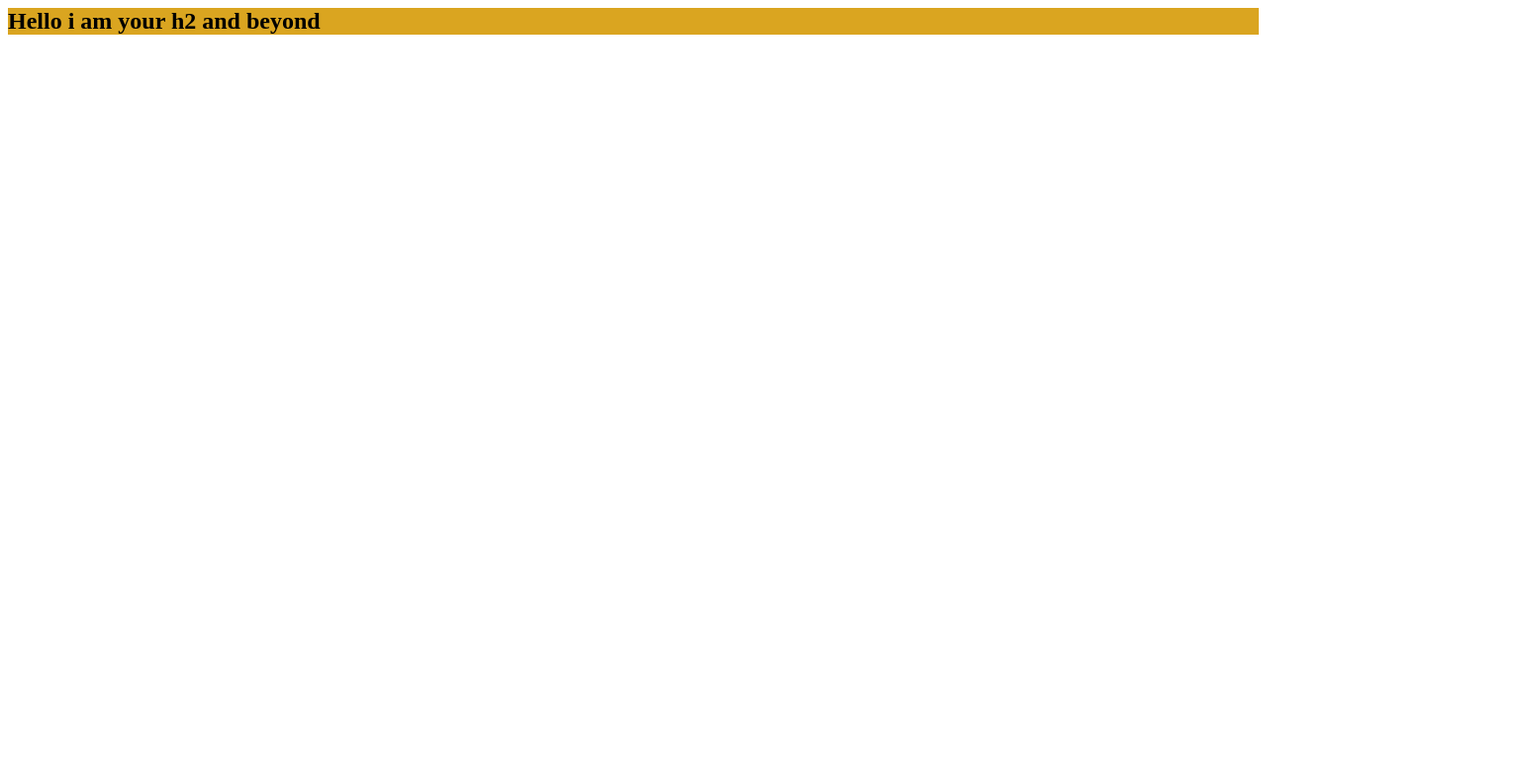
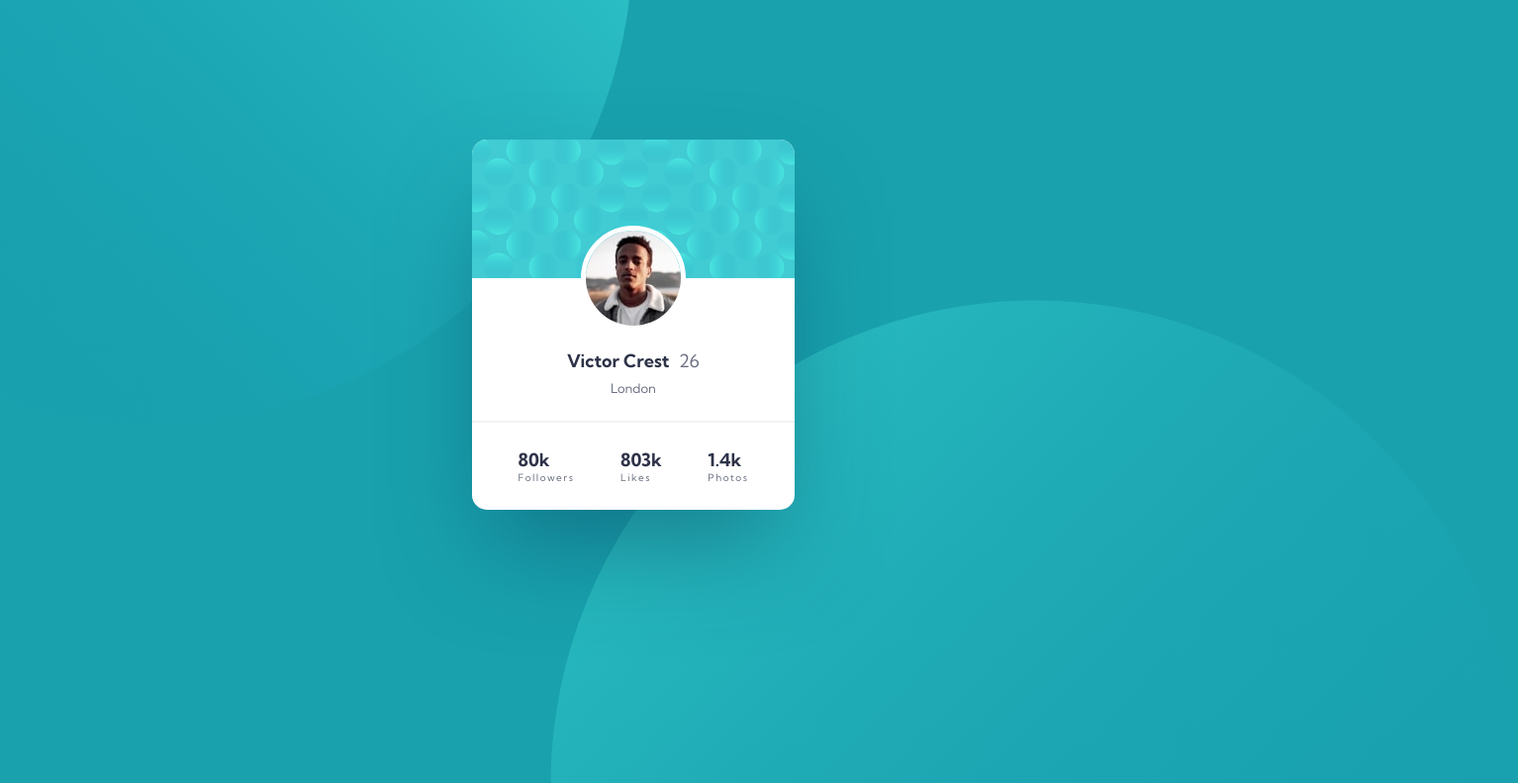
Before and after one commit to KjetilHHauger/profile-card-component, a plain HTML site: page index.html in a window 1280 px wide. Shown: the part 72-863 px from the top of the page at 99% size, 1534 px wide, since content can reach past the window. Before the commit the page ends 800 px from the top, so only its background shows below. Drawn offline with Linux system fonts and the light colour scheme.

Commit message:
Made my own version of this project

```diff
--- /dev/null
+++ b/Hesh/css/styles.css
@@ -0,0 +1,135 @@
+:root {
+    --primary: #19A1AE;
+    --secondary: #2E3349;
+    --tertiary: #6B7082;
+}
+
+* {
+    box-sizing: border-box;
+}
+
+body {
+    font-family: 'Kumbh Sans', sans-serif;
+    display: flex;
+    align-items: center;
+    justify-content: center;
+    min-height: 100vh;
+    background-color: var(--primary);
+    position: relative;
+    margin: 0;
+}
+
+.card {
+    width: 326px;
+    height: 374px;
+    background-color: #FFF;
+    border-radius: 15px;
+    box-shadow: 0 50px 100px -20px rgb(8 70 94 / 50%);
+    display: flex;
+    flex-direction: column;
+    position: relative;
+    z-index: 10;
+}
+
+.header {
+    background-image: url("../assets/images/bg-pattern-card.svg");
+    height: 140px;
+    background-repeat: no-repeat;
+    border-top-left-radius: 15px;
+    border-top-right-radius: 15px;
+}
+
+.user-image {
+    display: flex;
+    justify-content: center;
+    align-items: center;
+    position: relative;
+}
+
+.user-image img {
+    width: 96px;
+    height: 96px;
+    border-radius: 50%;
+    border: 5px solid #FFF;
+    bottom: 48px;
+    position: absolute;
+}
+
+.user {
+    position: relative;
+    bottom: 48px;
+    display: flex;
+    flex-direction: column;
+    align-items: center;
+    margin-top: 1.5rem;
+}
+
+.card-body {
+    flex-grow: 1;
+    border-bottom: 1px solid #E8E9EC;
+    height: 148px;
+}
+
+.user-details {
+    margin-bottom: .5rem;
+}
+
+.user-details .name {
+    color: var(--secondary);
+    font-weight: bold;
+    font-size: 18px;
+}
+
+.user-details .age {
+    color: var(--tertiary);
+    font-weight: normal;
+    font-size: 18px;
+}
+
+.user .location {
+    font-weight: normal;
+    font-size: 14px;
+    color: var(--tertiary);
+}
+
+.footer {
+    min-height: 88px;
+    display: flex;
+    align-items: center;
+    gap: 38px;
+    justify-content: center;
+}
+
+.footer-item {
+    display: flex;
+    flex-direction: column;
+    text-align: center;
+}
+
+.item-title {
+    font-size: 18px;
+    color: var(--secondary);
+    font-weight: bold;
+    margin-bottom: 5px;
+}
+
+.item-content {
+    font-size: 10px;
+    color: var(--tertiary);
+    font-weight: normal;
+    letter-spacing: 1.5px;
+}
+
+.top-circle, .bottom-circle {
+    position: absolute;
+}
+
+.top-circle {
+    top: 0;
+    left: 0;
+}
+
+.bottom-circle {
+    bottom: 0;
+    right: 0;
+}
--- a/css/styles.css
+++ b/css/styles.css
@@ -1,13 +1,111 @@
-* {
-    box-sizing: border-box;
+:root {
+    --primary: #19A1AE;
+    --secondary: #2E3349;
+    --tertiary: #6B7082;
 }
 
-h1 {
-    background-color: black;
-    color: yellow;
+body {
+    background-color: var(--primary);
+    font-family: 'Kumbh Sans', sans-serif;
+    display: flex;
+    justify-content: center;
+    align-items: center;
+    height: 100vh;
+    margin: 0;
 }
 
-h2 {
-    background-color: goldenrod;
-    color: black;
+.card {
+    display: flex;
+    flex-direction: column;
+    width: 326px;
+    height: 374px;
+    background-color: #fff;
+    border-radius: 15px;
+    box-shadow: 0 50px 100px -20px rgb(8 70 94 / 50%);
+    z-index: 10;
+    position: absolute;
 }
+
+.header {
+    height: 140px;
+    background-image: url(../assets/images/bg-pattern-card.svg);
+    /* background-repeat: no-repeat; */
+    border-top-left-radius: 15px;
+    border-top-right-radius: 15px;
+}
+
+.userImage {
+    display: flex;
+    justify-content: center;
+    align-items: center;
+    position: relative;
+}
+
+.userImage img {
+    height: 96px;
+    width: 96px;
+    border-radius: 50%;
+    border: 5px solid #fff;
+    position: absolute;
+}
+
+.name {
+    display: flex;
+    font-size: 18px;
+    font-weight: bold;
+    color: var(--secondary);
+    margin-top: 72px;
+    justify-content: center;
+}
+
+.age {
+    display: flex;
+    font-size: 18px;
+    font-weight: normal;
+    color: var(--tertiary);
+    margin-left: 9.5px;
+}
+
+.location {
+    display: flex;
+    font-size: 13px;
+    font-weight: normal;
+    color: var(--tertiary);
+    justify-content: center;
+    margin-top: 8px;
+    margin-bottom: 25px;
+}
+
+.footer {
+    display: flex;
+    height: 88px;
+    border-top: 2px solid #97979720;
+    align-items: center;
+    justify-content: center;
+    justify-content: space-evenly;
+}
+
+.footerTitle {
+    font-size: 18px;
+    font-weight: bold;
+    color: var(--secondary);
+}
+
+.footerContent {
+    font-size: 10px;
+    font-weight: normal;
+    letter-spacing: 1.5px;
+    color: var(--tertiary);
+}
+
+.topCircle {
+    position: relative;
+    top: -386px;
+    left: 0;
+}
+
+.bottomCircle {
+    position: relative;
+    bottom: -466px;
+    right: 84px;
+}
--- a/index.html
+++ b/index.html
@@ -3,13 +3,63 @@
 <head>
     <meta charset="UTF-8">
     <meta name="viewport" content="width=device-width, initial-scale=1.0">
-    <title>Profile card component</title>
-    <link rel="stylesheet" href="css/styles.css" type="text/css"/>
+    <title>Document</title>
+    <link rel="preconnect" href="https://fonts.googleapis.com">
+    <link rel="preconnect" href="https://fonts.gstatic.com" crossorigin>
+    <link href="https://fonts.googleapis.com/css2?family=Kumbh+Sans:wght@400;700&display=swap" rel="stylesheet">
+    <link href="css/styles.css" rel="stylesheet" type="text/css"/>
 </head>
 <body>
+    <div class="topCircle">
+        <img src="assets/images/bg-pattern-top.svg" alt="Top circle image"/>
+    </div>
+    <div class="card">
+        <div class="header">
+        </div>
+        <div class="userImage">
+                <img src="assets/images/image-victor.jpg" alt="Profile image">
+        </div>
+        <div class="userDetails">
+            <div class="name">
+                Victor Crest
+                <div class="age">
+                    26
+                </div>
+            </div>
 
-    <h1>Hello i am your project</h1>
-    <h2>Hello i am your h2 and beyond</h2>
-
+            <div class="location">
+                London
+            </div>
+        </div>
+        <div class="footer">
+            <div class="footerItem">
+                <div class="footerTitle">
+                    80k
+                </div>
+                <div class="footerContent">
+                    Followers
+                </div>
+            </div>
+            <div class="footerItem">
+                <div class="footerTitle">
+                    803k
+                </div>
+                <div class="footerContent">
+                    Likes
+                </div>
+            </div>
+            <div class="footerItem">
+                <div class="footerTitle">
+                    1.4k
+                </div>
+                <div class="footerContent">
+                    Photos
+                </div>
+            </div>
+        </div>
+    </div>
+    <div class="bottomCircle">
+        <img src="assets/images/bg-pattern-bottom.svg" alt="Bottom circle image"/>
+    </div>
 </body>
 </html>
```
Also changed, not shown: Hesh/index.html (added, +77 -0 lines), Hesh/assets/images/bg-pattern-bottom.svg (added), Hesh/assets/images/bg-pattern-card.svg (added), Hesh/assets/images/bg-pattern-top.svg (added), Hesh/assets/images/favicon-32x32.png (added), Hesh/assets/images/image-victor.jpg (added), assets/images/bg-pattern-bottom.svg (added), assets/images/bg-pattern-card.svg (added), assets/images/bg-pattern-top.svg (added), assets/images/favicon-32x32.png (added), assets/images/image-victor.jpg (added).
